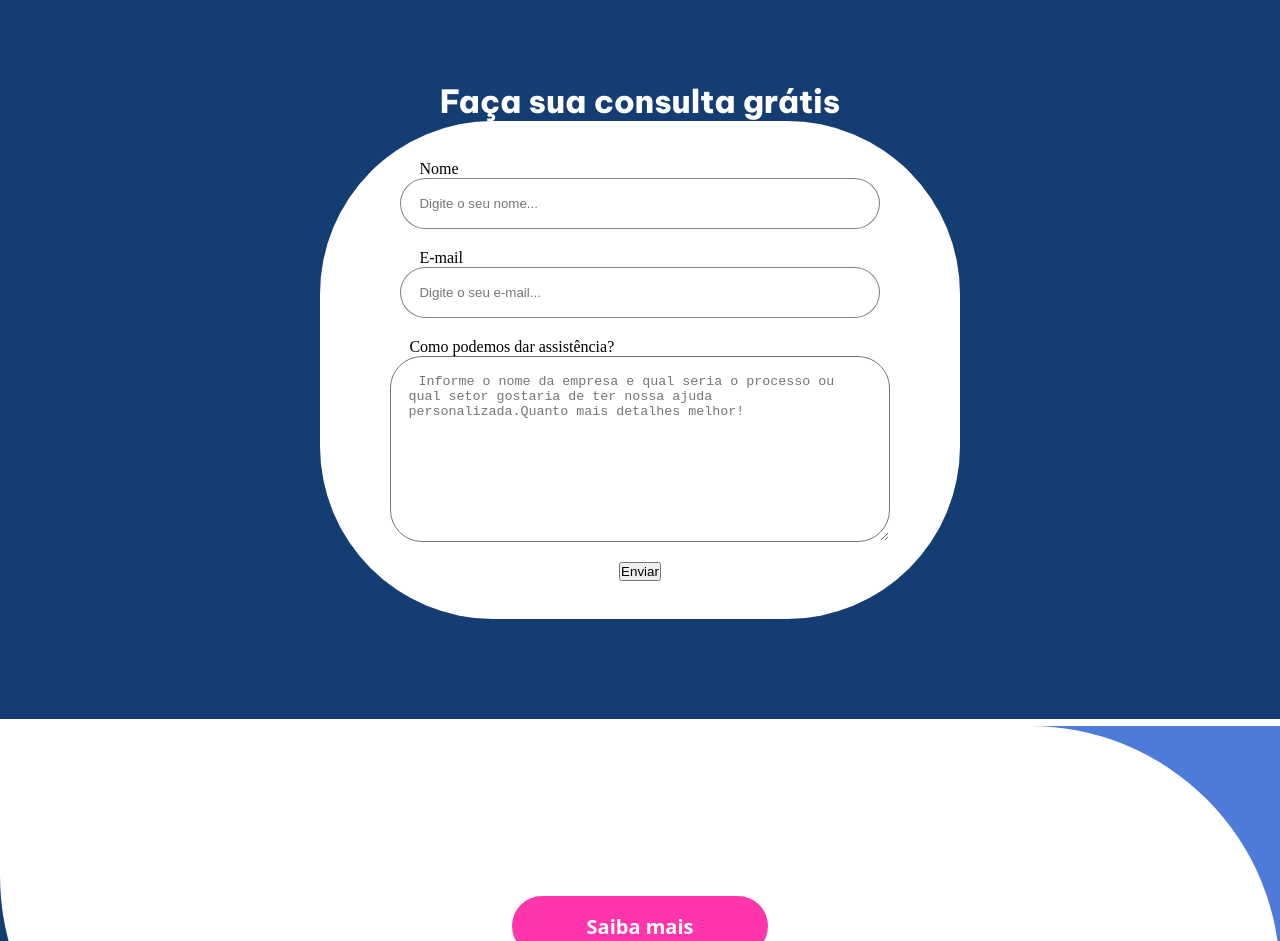
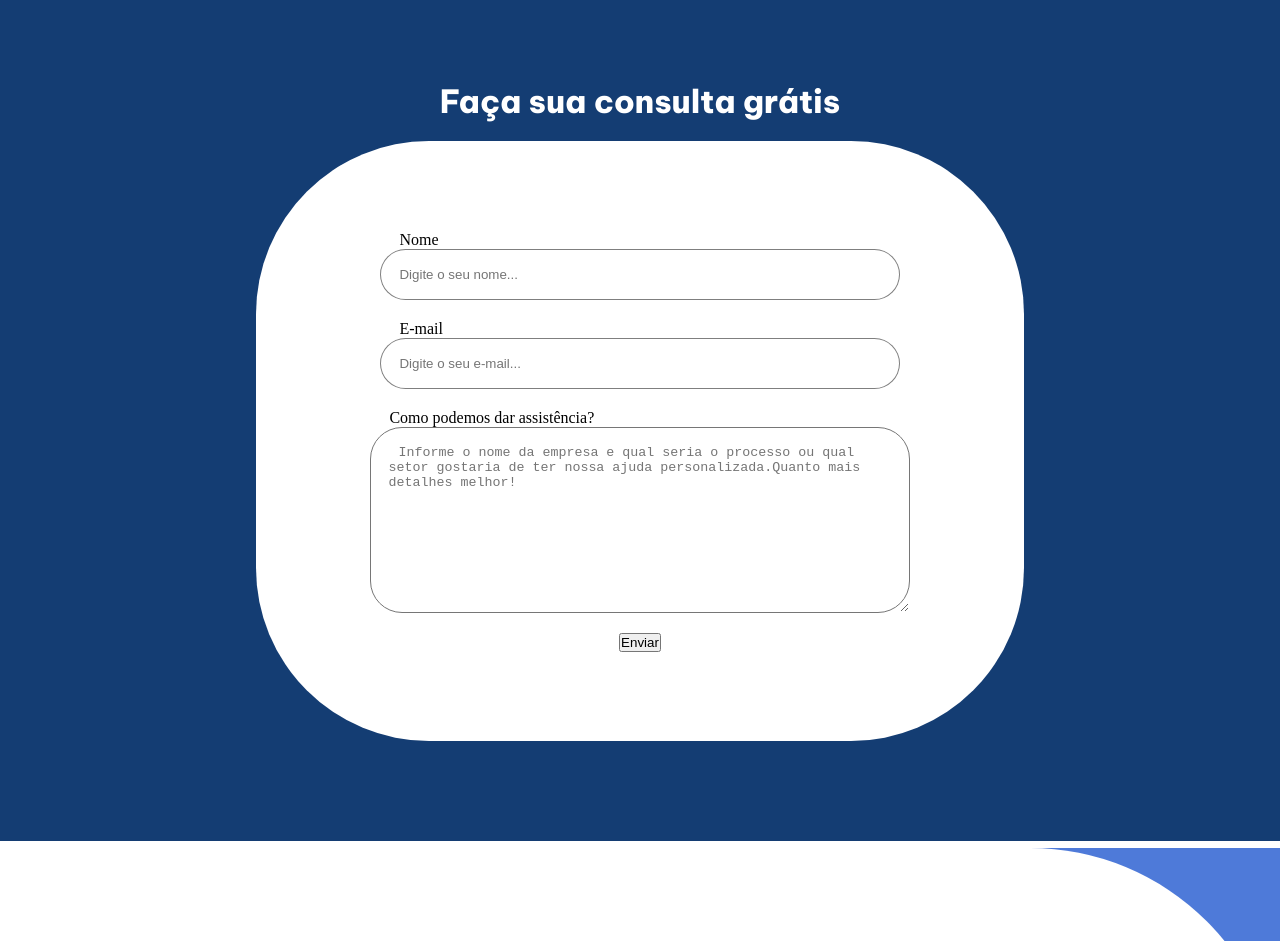
Before and after one commit to Byorks/GamificaTudo, a plain HTML site: page index.html in a window 1280 px wide. Shown: the part 3900-4841 px from the top of the page. Drawn offline with Linux system fonts and the light colour scheme; a web font is replaced by a local one.

Commit message:
style: Form adjust

```diff
--- a/style.css
+++ b/style.css
@@ -577,19 +577,21 @@ header .container-grid {
 }
 
 form {
-    width: 50%;
+    width: 60%;
 
     background-color: #fff;
     border-radius: 173px;
 
-    padding: 3% 0;
+    padding: 7% 3%;
 
     text-indent: 19px;
 
     display: flex;
     flex-direction: column;
     align-items: center;
-    gap: 20px
+    gap: 20px;
+
+    margin-top: 20px;
 }
 
 .field {
```
